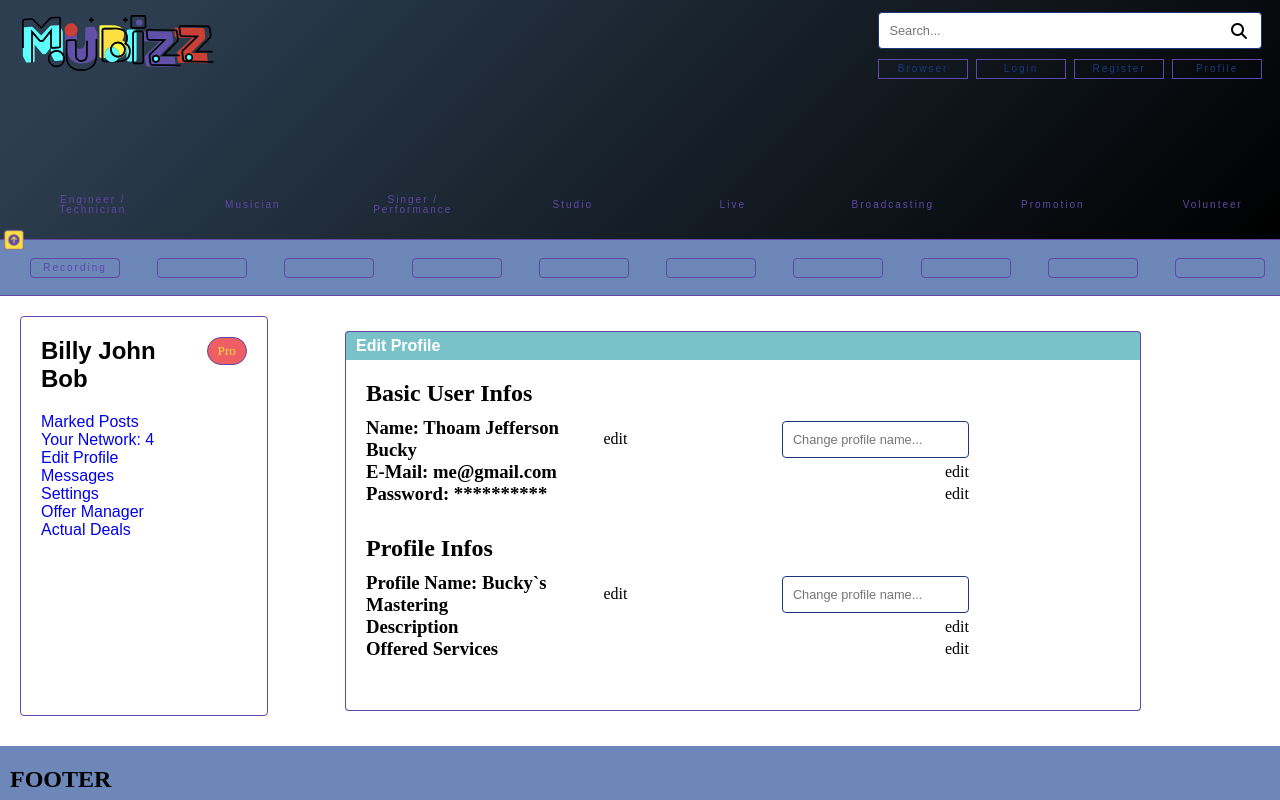
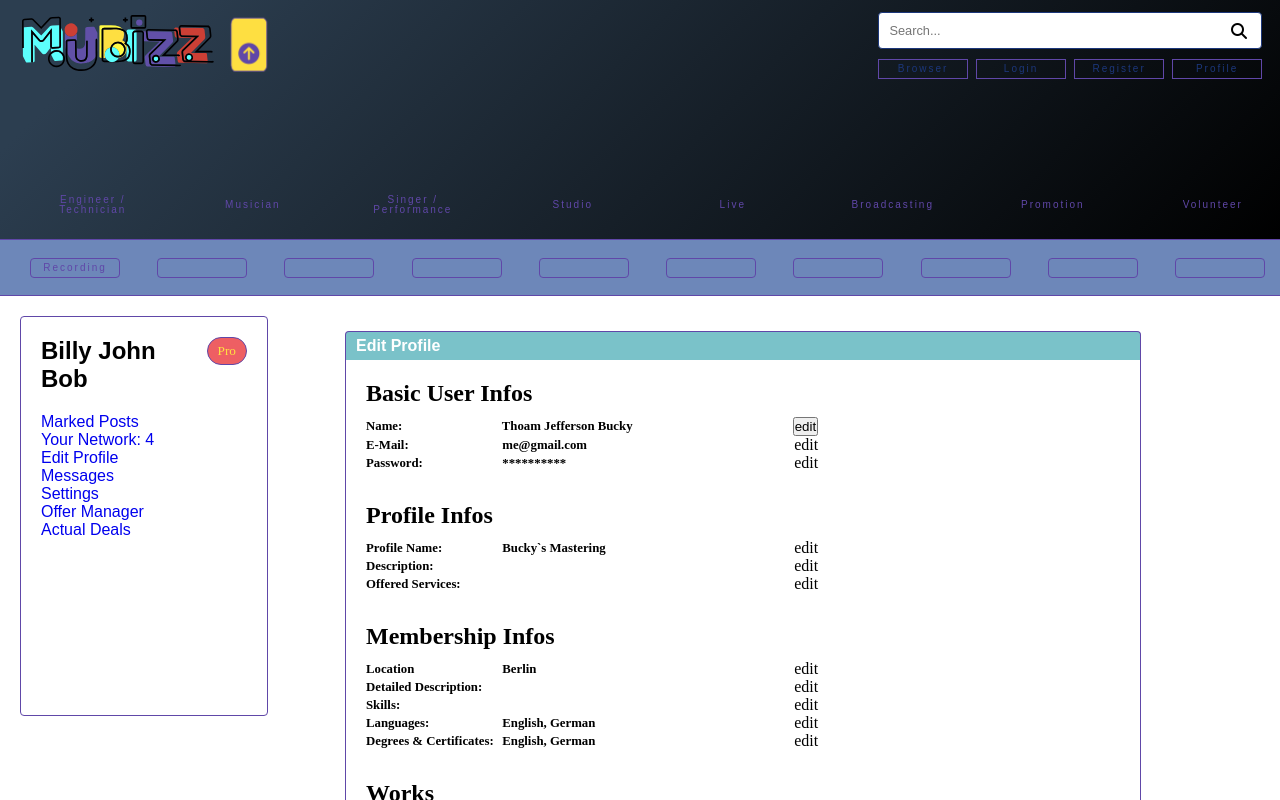
Before and after one commit to Balazs-D/Mubizz, a React (Create React App) app in the folder Client/: page /dashboard/edit-profile in a window 1280 px wide. Shown: the top 800 px of the page. Built offline with nearby package versions, Linux system fonts and the light colour scheme; a web font is replaced by a local one.

Commit message:
edit profile structure upgrade + edit / save button logic implemented // filterbar on / off

```diff
--- a/Client/src/components/App.js
+++ b/Client/src/components/App.js
@@ -15,8 +15,9 @@ import Register from './Modules/Auth/Register';
 import Settings from './Modules/Menü/Settings';
 import Footer from '../components/Modules/Footer/Footer';
 import Dashboard from './Modules/MainView/Dashboard';
+import userContext from '../context/user/userContext';
 import TagBar from './Modules/TagBar';
-import userContext from '../context/user/userContext';
+
 
 // Styled Components
 
@@ -51,7 +52,7 @@ export default function App() {
                     <Register />
                   </Route>
                   <Route path='/' component={Dashboard}>
-                     {<Dashboard />}
+                    {<Dashboard />}
                   </Route>
                 </Switch>
               </MainContainer>
--- a/Client/src/components/Modules/Auth/Register.js
+++ b/Client/src/components/Modules/Auth/Register.js
@@ -125,7 +125,7 @@ const Register = props => {
     email2: ''
   });
 
-  const { firstName, lastName, email, email2, password, password2 } = user;
+  const { name , email, email2, password, password2 } = user;
   const { setAlert } = alertCont;
   const { register, error, clearErrors } = authCont;
 
@@ -143,22 +143,23 @@ const Register = props => {
     e.preventDefault();
     console.log('on submit');
     if (
-      firstName === '' ||
-      lastName === '' ||
+
+      name === '' ||
       email === '' ||
       password === ''
     ) {
       setAlert('Please enter all fields', 'danger');
       console.log('error 02')
-    } else if (password !== password2) {
-      setAlert('Passwords do have to match!', 'danger');
-            console.log('error 03');
+    }
+    //  else if (password !== password2) {
+    //   setAlert('Passwords do have to match!', 'danger');
+    //         console.log('error 03');
 
-    } else {
+    // }
+     else {
       register({
         // FormData
-        firstName,
-        lastName,
+        name,
         email,
         password
       });
@@ -199,8 +200,8 @@ const Register = props => {
         <ColLeft>
           <InputStyleForm
             placeholder='Your first name...'
-            name='firstName'
-            value={firstName}
+            name='name'
+            value={name}
             onChange={onChange}
             label='NAME'
             required
@@ -222,31 +223,7 @@ const Register = props => {
             label='PASSWORD'
           />
         </ColLeft>
-        <ColRight>
-          <InputStyleForm
-            placeholder='Your last name...'
-            value={lastName}
-            name='lastName'
-            onChange={onChange}
-            label='*'
-          />
-          <InputStyleForm
-            placeholder='Repeat your e-mail...'
-            value={email2}
-            name='email2'
-            onChange={onChange}
-            label='*'
-            minLength='6'
-          />
-          <InputStyleForm
-            placeholder='Repeat your password...'
-            name='password2'
-            value={password2}
-            onChange={onChange}
-            label='*'
-            type='password'
-          />
-        </ColRight>
+
       </FormDiv>
 
       <ButtonDiv>
--- a/Client/src/components/Modules/Header/FilterBar.js
+++ b/Client/src/components/Modules/Header/FilterBar.js
@@ -1,6 +1,7 @@
 // Utilities
-import React from 'react';
+import React, {useContext} from 'react';
 import styled from 'styled-components';
+import UserCont from '../../../context/user/userContext';
 
 // Components
 
@@ -27,17 +28,25 @@ const TagBarCont = styled.div`
     position: sticky;
     top: 30vh;
     z-index: 1;
-    display: flex;
+    display: none;
     align-items: center;
     justify-content: space-between;
     align-items: center;
+
+    ${({ filterBar }) =>
+      filterBar &&
+      `
+    display: flex;
+  `}
   }
   /* padding: 0px 30px 0px 10px; */
 `;
 
 const FilterBar = () => {
+
+  const userCont = useContext(UserCont);
   return (
-    <TagBarCont>
+    <TagBarCont filterBar={userCont.filterBar}>
       <FilterButton text='Engineer / Technician' />
       <FilterButton text='Musician' />
       <FilterButton text='Singer / Performance' />
--- a/Client/src/components/Modules/Header/Header.js
+++ b/Client/src/components/Modules/Header/Header.js
@@ -1,6 +1,6 @@
 // Libraries
 import React, { useContext } from 'react';
-import styled from 'styled-components';
+import styled, {css} from 'styled-components';
 
 // Components
 import Logo from './Logo';
@@ -11,6 +11,7 @@ import Intro from '../Header/Intro';
 import userContext from '../../../context/user/userContext';
 import RollButton from '../../Utilities/RollButton';
 import FilterBar from '../../Modules/Header/FilterBar';
+
 
 // Styled Components
 
@@ -36,9 +37,16 @@ background-image: linear-gradient(-45deg, #000000 0%, #2c3e50 90%);
     position: sticky;
     top: 0;
 
+    height: 15vh;
+
+    ${({ filterBar }) =>
+      filterBar &&
+      `
     height: 30vh;
+  `}
   }
 `;
+
 
 const InputSearch = styled(Input)`
   width: 100000%;
@@ -81,14 +89,16 @@ right: 15px;
 }`
 
 const iconStyle = {
-  position: 'absolute',
+  // position: 'absolute',
   zIndex: '10',
-  left: '0px',
-  bottom: '-15px',
+  left: '-30px',
+  bottom: '4px',
+  zIndex: '100',
+  fontSize: '30px',
   transform: 'rotate(180deg) scale(0.7)',
-  padding: '5px',
+  padding: '10px',
   background: '#FEDF41',
-  borderRadius: '4px',
+  borderRadius: '12%',
   border: '1px solid #6047A8',
 
 
@@ -101,21 +111,9 @@ const Header = () => {
   const userCont = useContext(userContext);
 
   return (
-    <HeaderCont>
+    <HeaderCont filterBar={userCont.filterBar}>
       <UpperCont>
         <Logo />
-
-        <ControlContainer>
-          <InputCont>
-            <InputSearch placeholder='Search...' />
-            <SpanIcon>
-              <i class='fas fa-search'></i>
-            </SpanIcon>
-            {/* <Button text='Go' /> */}
-          </InputCont>
-          <InputCont>
-            <NavSettings />
-          </InputCont>
         {userCont.filterBar ? (
           <i
             style={iconStyle}
@@ -133,6 +131,18 @@ const Header = () => {
             {' '}
           </i>
         )}
+        <ControlContainer>
+          <InputCont>
+            <InputSearch placeholder='Search...' />
+
+            <SpanIcon>
+              <i class='fas fa-search'></i>
+            </SpanIcon>
+            {/* <Button text='Go' /> */}
+          </InputCont>
+          <InputCont>
+            <NavSettings />
+          </InputCont>
         </ControlContainer>
       </UpperCont>
       <FilterBar />
--- a/Client/src/components/Modules/MainView/EditProfile.js
+++ b/Client/src/components/Modules/MainView/EditProfile.js
@@ -1,6 +1,7 @@
 // Utilities
-import React from 'react';
+import React, {useContext} from 'react';
 import styled from 'styled-components';
+import UserCont from '../../../context/user/userContext';
 
 // Component
 
@@ -45,12 +46,13 @@ const ContDiv = styled.div`
   display: flex;
   flex-direction: column;
   padding: 20px;
-
 `;
 
 const Block = styled.div`
-  width: 80%;
+  width: 60%;
   margin-bottom: 30px;
+  display: flex;
+  flex-direction: column;
 `;
 
 const Title = styled.h2`
@@ -63,6 +65,7 @@ const Title = styled.h2`
 const Ul = styled.ul`
   display: flex;
   flex-direction: column;
+  justify-content: space-between;
   width: 100%;
 `;
 
@@ -70,13 +73,24 @@ const Li = styled.li`
   display: flex;
   flex-direction: row;
   align-items: center;
+  justify-content: space-between;
 `;
 
 const HeaderText = styled.h3`
   width: 150%;
+  font-size: ${props => props.theme.fontSizes.small};
+`;
+
+const H4 = styled.h4`
+  width: 70%;
+  font-size: ${props => props.theme.fontSizes.small};
 `;
 
 const EditProfile = () => {
+
+  const userCont = useContext(UserCont)
+
+  console.log(userCont)
   // If schema is done then map through schema use each info section
   // Then map through the info section and insert option to each section
   return (
@@ -87,16 +101,26 @@ const EditProfile = () => {
           <Title>Basic User Infos</Title>
           <Ul>
             <Li>
-              <HeaderText>Name: Thoam Jefferson Bucky</HeaderText>
-              <p>edit</p>
-              <Input placeholder='Change profile name...' />
+              <H4>Name:</H4>
+              {userCont.edit ? (
+                <Input />
+              ) : (
+                <HeaderText>Thoam Jefferson Bucky</HeaderText>
+              )}
+              {userCont.edit ? (
+                <button onClick={userCont.saveToggle}>save</button>
+              ) : (
+                <button onClick={userCont.editToggle}>edit</button>
+              )}
             </Li>
             <Li>
-              <HeaderText>E-Mail: me@gmail.com</HeaderText>
+              <H4>E-Mail:</H4>
+              <HeaderText>me@gmail.com</HeaderText>
               <p>edit</p>
             </Li>
             <Li>
-              <HeaderText>Password: **********</HeaderText>
+              <H4>Password:</H4>
+              <HeaderText>**********</HeaderText>
               <p>edit</p>
             </Li>
           </Ul>
@@ -106,16 +130,65 @@ const EditProfile = () => {
           <Title>Profile Infos</Title>
           <Ul>
             <Li>
-              <HeaderText>Profile Name: Bucky`s Mastering</HeaderText>
-              <p>edit</p>
-              <Input placeholder='Change profile name...' />
-            </Li>
-            <Li>
-              <HeaderText>Description</HeaderText>
+              <H4>Profile Name:</H4>
+              <HeaderText>Bucky`s Mastering</HeaderText>
               <p>edit</p>
             </Li>
             <Li>
-              <HeaderText>Offered Services</HeaderText>
+              <H4>Description:</H4>
+              <HeaderText></HeaderText>
+              <p>edit</p>
+            </Li>
+            <Li>
+              <H4>Offered Services:</H4>
+              <HeaderText></HeaderText>
+              <p>edit</p>
+            </Li>
+          </Ul>
+        </Block>
+
+        <Block>
+          <Title>Membership Infos</Title>
+          <Ul>
+            <Li>
+              <H4>Location</H4>
+              <HeaderText>Berlin</HeaderText>
+              <p>edit</p>
+            </Li>
+            <Li>
+              <H4>Detailed Description:</H4>
+              <HeaderText></HeaderText>
+              <p>edit</p>
+            </Li>
+            <Li>
+              <H4>Skills:</H4>
+              <HeaderText></HeaderText>
+              <p>edit</p>
+            </Li>
+            <Li>
+              <H4>Languages:</H4>
+              <HeaderText>English, German</HeaderText>
+              <p>edit</p>
+            </Li>
+            <Li>
+              <H4>Degrees & Certificates:</H4>
+              <HeaderText>English, German</HeaderText>
+              <p>edit</p>
+            </Li>
+          </Ul>
+        </Block>
+
+        <Block>
+          <Title>Works</Title>
+          <Ul>
+            <Li>
+              <H4>Offers</H4>
+              <HeaderText>3</HeaderText>
+              <p>edit</p>
+            </Li>
+            <Li>
+              <H4>Refferences</H4>
+              <HeaderText>5</HeaderText>
               <p>edit</p>
             </Li>
           </Ul>
--- a/Client/src/components/Modules/TagBar.js
+++ b/Client/src/components/Modules/TagBar.js
@@ -1,6 +1,6 @@
 // Utilities
 import React, { useContext } from 'react';
-import styled from 'styled-components';
+import styled, {css} from 'styled-components';
 import userContext from '../../context/user/userContext';
 import RollButton from '../Utilities/RollButton';
 
@@ -23,19 +23,26 @@ const FilterContOn = styled.div`
   border-bottom: 1px solid ${props => props.theme.colors.mainPurple};
   display: none;
 
-@media (min-width: 800px){
+  @media (min-width: 800px) {
     width: 100%;
     height: 7vh;
     background: ${props => props.theme.colors.steelBlue};
     position: sticky;
     top: 30vh;
     z-index: 1;
-  display: flex;
+    display: hidden;
     align-items: center;
     justify-content: space-between;
     align-items: center;
     padding: 0px 15px 0px 30px;
-  border-bottom: 1px solid ${props => props.theme.colors.mainPurple}};
+    border-bottom: 1px solid ${props => props.theme.colors.mainPurple};
+  };
+
+  ${({ filterBar }) =>
+    filterBar && css
+    `
+    display: flex;
+  `}
 `;
 
 const FilterContOff = styled.div`
@@ -61,8 +68,10 @@ const TagButton = styled(RollButton)`
 const FilterBar = () => {
   const userCont = useContext(userContext);
 
-  return userCont.filterBar ? (
-    <FilterContOn>
+
+  // userCont.filterBar ?
+  return (
+    <FilterContOn filterBar={userCont.filterBar}>
       <TagButton text='Recording' />
       <TagButton text='' />
       <TagButton text='' />
@@ -74,8 +83,8 @@ const FilterBar = () => {
       <TagButton text='' />
       <TagButton text='' />
     </FilterContOn>
-  ) : (
-    <FilterContOff></FilterContOff>
+    // ) : (
+    // <FilterContOff></FilterContOff>
   );
 };
 
--- a/Client/src/context/auth/AuthState.js
+++ b/Client/src/context/auth/AuthState.js
@@ -38,7 +38,7 @@ const AuthState = props => {
         formData,
         config
       );
-      console.log('try is running');
+      console.log(res.data);
       dispatch({ type: REGISTER_SUCCESS, type: res.data });
     } catch (err) {
       dispatch({
--- a/Client/src/context/types.js
+++ b/Client/src/context/types.js
@@ -11,3 +11,5 @@ export const LOGIN_FAIL = 'LOGIN_FAIL';
 export const LOGOUT = 'LOGOUT';
 export const CLEAR_ERRORS = 'CLEAR_ERRORS';
 export const GET_USERS = 'GET_USERS';
+export const EDIT_TOGGLE = 'EDIT_TOGGLE';
+export const SAVE_TOGGLE = 'SAVE_TOGGLE';
--- a/Client/src/context/user/UserState.js
+++ b/Client/src/context/user/UserState.js
@@ -2,13 +2,14 @@ import React, { useReducer } from 'react';
 import axios from 'axios';
 import UserContext from './userContext';
 import UserReducer from './userReducer';
-import { TOGGLE_FILTER_BAR, GET_USERS } from '../types';
+import { TOGGLE_FILTER_BAR, GET_USERS, EDIT_TOGGLE, SAVE_TOGGLE } from '../types';
 
 const UserState = props => {
   const initialState = {
 
     date: Date(),
     filterBar: true,
+    edit: false,
     usersArray: [],
   };
   const [state, dispatch] = useReducer(UserReducer, initialState);
@@ -32,15 +33,26 @@ const UserState = props => {
     dispatch({ type: TOGGLE_FILTER_BAR });
 
   }
-  //
+  // handle edit toggle
+  const editToggle = (e) => {
+    console.log('edit f works')
+    dispatch({ type: EDIT_TOGGLE })}
+
+  // handle save edit
+  const saveToggle =(e)=>{
+    dispatch({type: SAVE_TOGGLE})
+  }
 
   return (
     <UserContext.Provider
       value={{
         date: state.date,
         filterBar: state.filterBar,
+        edit: state.edit,
         toggleFilterBar,
-        getUsers
+        getUsers,
+        editToggle,
+        saveToggle
       }}
     >
       {props.children}
```
Also changed, not shown: Client/src/context/user/userReducer.js (+13 -1 lines). Lines whose indentation alone changed are shown as unchanged.
